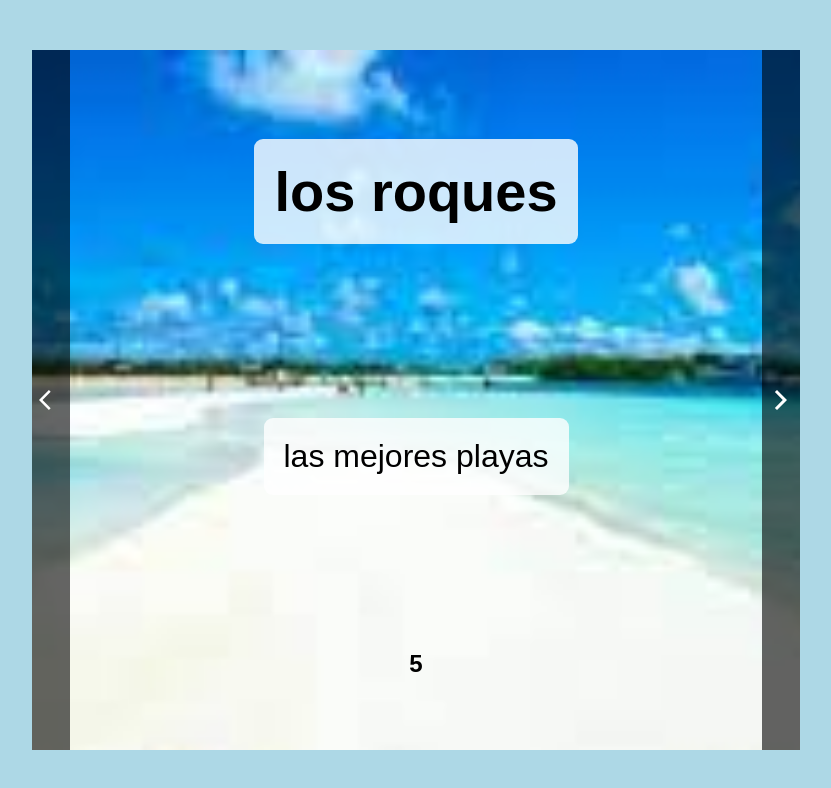
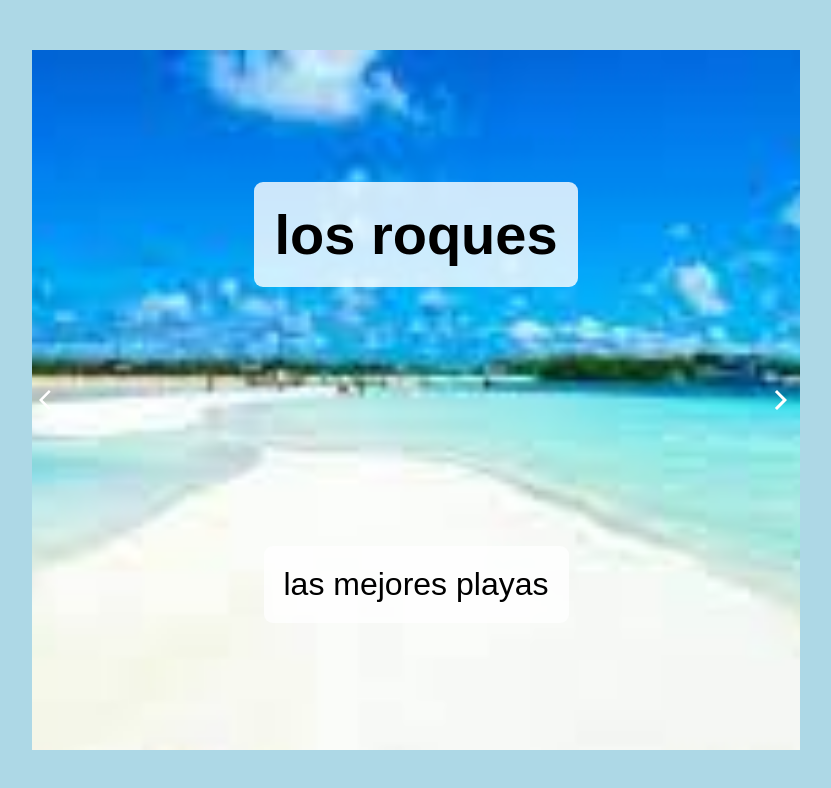
Before and after one commit to aserdnad/slider, a React (Create React App) app: page / in a window 1280 px wide. Shown: the top 788 px of the page, without its empty margins (224-1055 px from the left). Built offline with nearby package versions, Linux system fonts and the light colour scheme.

Commit message:
se mueve solo listo ya se mueve solo el carrusel cada 5 segundos

```diff
--- a/src/Components/Carousel.css
+++ b/src/Components/Carousel.css
@@ -16,7 +16,7 @@
 .carouselInner .left {
   flex: 5%;
   height: 100%;
-  background-color: rgb(0, 0, 0, 0.6);
+  /* background-color: rgb(0, 0, 0, 0.6); */
   display: grid;
   place-items: center;
   color: white;
@@ -50,7 +50,7 @@ p {
 .carouselInner .right {
   flex: 5%;
   height: 100%;
-  background-color: rgb(0, 0, 0, 0.6);
+  /* background-color: rgb(0, 0, 0, 0.6); */
   display: grid;
   place-items: center;
   color: white;
--- a/src/Components/Carousel.js
+++ b/src/Components/Carousel.js
@@ -25,14 +25,14 @@ const Carousel = () => {
 
   useEffect(() => {
     const intervalId = setInterval(() => {
-      if (count % 2 == 0) {
+      if (count % 5 === 0) {
         clickRight();
       }
       setCount((prevCount) => prevCount + 1);
     }, 1000);
 
     return () => clearInterval(intervalId);
-  }, []);
+  }, [clickRight]);
 
   return (
     <div className="carousel">
@@ -46,7 +46,6 @@ const Carousel = () => {
         <div className="center">
           <h1>{images[indice].title}</h1>
           <p>{images[indice].subtitle}</p>
-          <h2>{count}</h2>
         </div>
         <div className="right" onClick={clickRight}>
           <ArrowFowardIosIcon />
```
